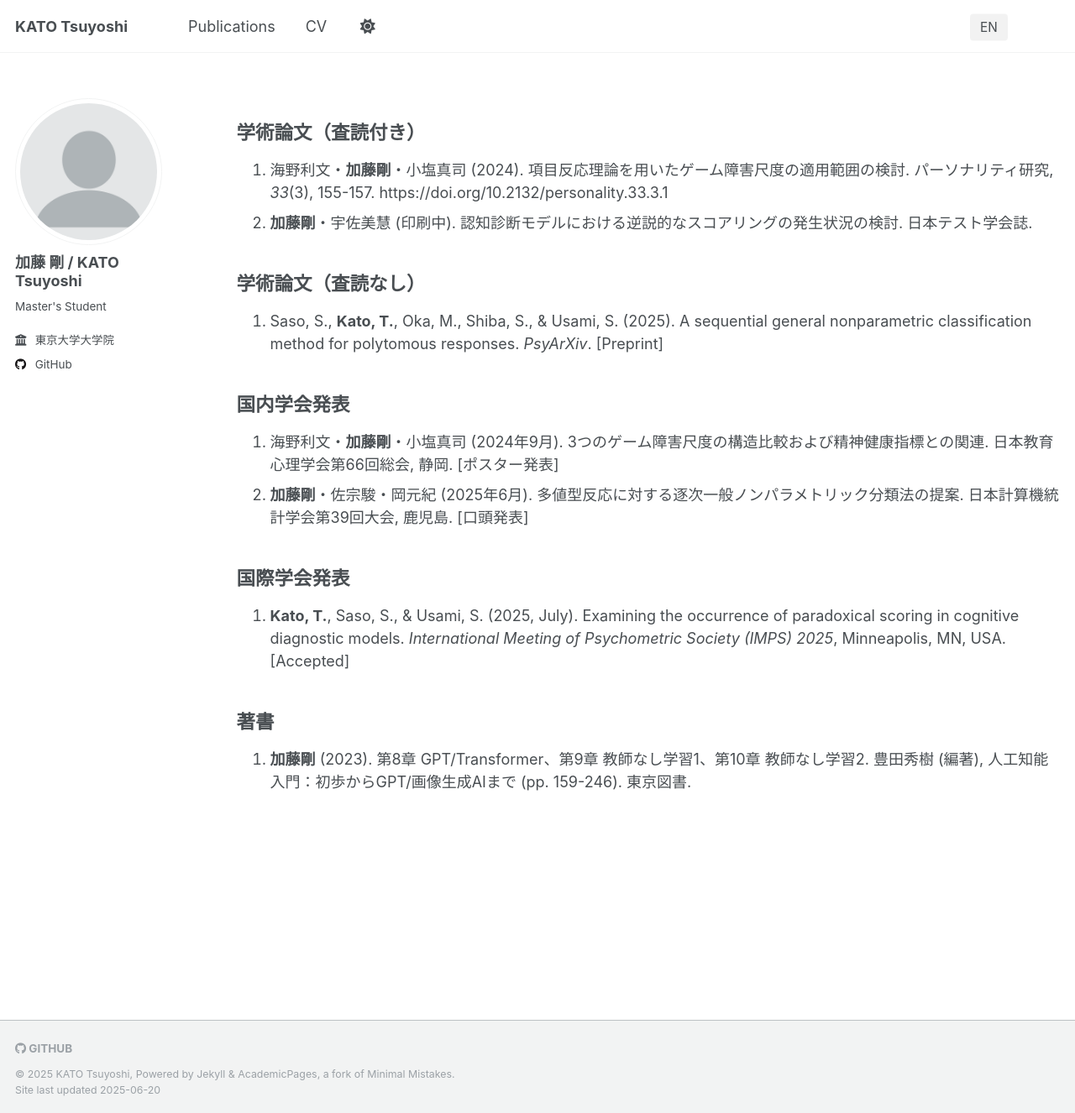
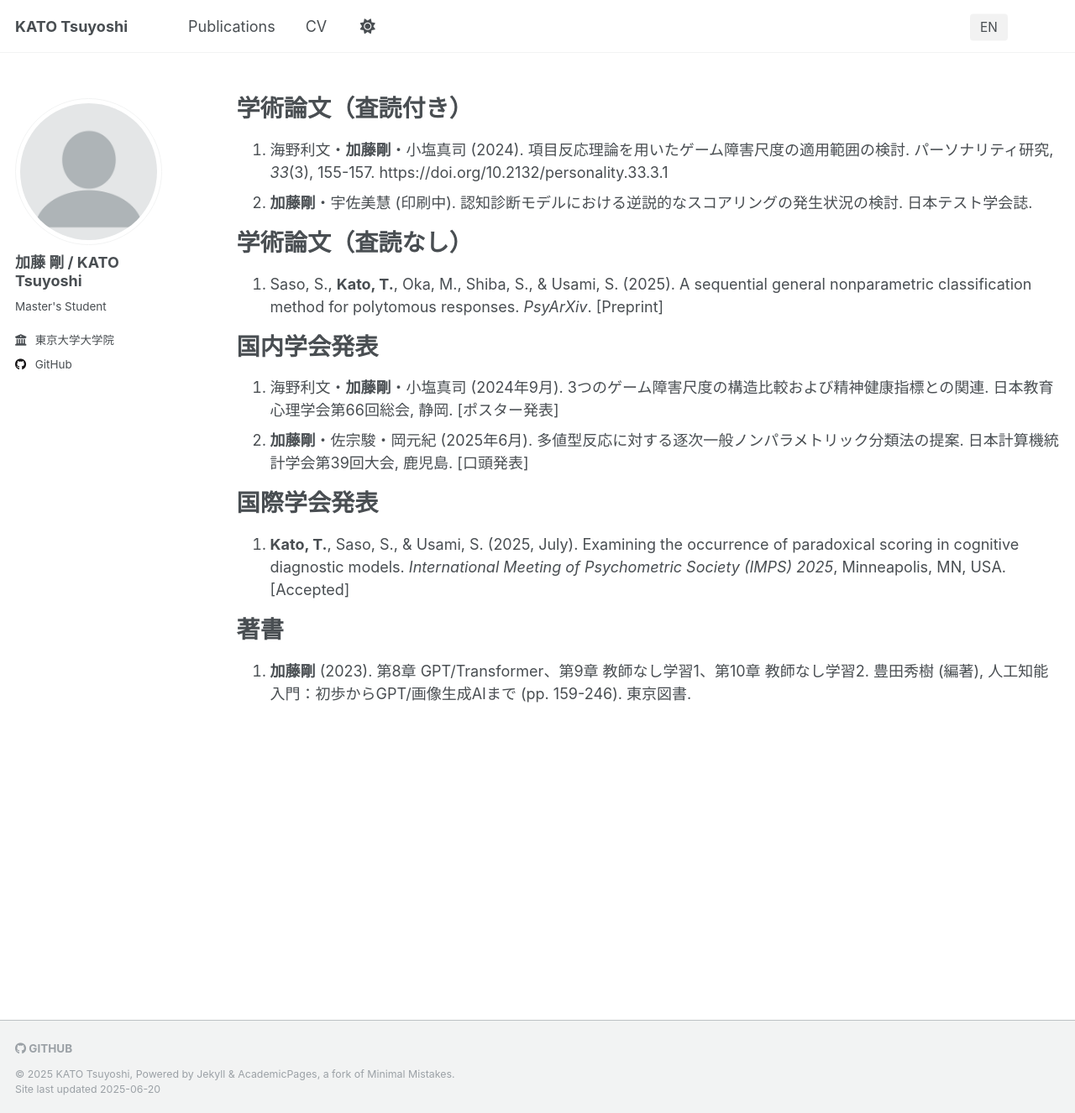
Before and after one commit to coch24/coch24.github.io, a Jekyll site: the page built from _pages/publications.md, in a window 1280 px wide and 1326 px high. Shown: the whole window at 84% size. Built offline with Jekyll 4.4.1, drawn with Linux system fonts in a browser that asks for light colours.

```diff
--- a/_pages/publications.md
+++ b/_pages/publications.md
@@ -6,27 +6,27 @@ author_profile: true
 lang: ja
 ---
 
-## 学術論文（査読付き）
+# 学術論文（査読付き）
 1. 海野利文・**加藤剛**・小塩真司 (2024). 項目反応理論を用いたゲーム障害尺度の適用範囲の検討. パーソナリティ研究, *33*(3), 155-157. https://doi.org/10.2132/personality.33.3.1
 2. **加藤剛**・宇佐美慧 (印刷中). 認知診断モデルにおける逆説的なスコアリングの発生状況の検討. 日本テスト学会誌.
 
 
 
-## 学術論文（査読なし）
+# 学術論文（査読なし）
 1. Saso, S., **Kato, T.**, Oka, M., Shiba, S., & Usami, S. (2025). A sequential general nonparametric classification method for polytomous responses. *PsyArXiv*. [Preprint]
 
 
 
-## 国内学会発表
+# 国内学会発表
 1. 海野利文・**加藤剛**・小塩真司 (2024年9月). 3つのゲーム障害尺度の構造比較および精神健康指標との関連. 日本教育心理学会第66回総会, 静岡. [ポスター発表]
 2. **加藤剛**・佐宗駿・岡元紀 (2025年6月). 多値型反応に対する逐次一般ノンパラメトリック分類法の提案. 日本計算機統計学会第39回大会, 鹿児島. [口頭発表]
 
 
 
-## 国際学会発表
+# 国際学会発表
 1. **Kato, T.**, Saso, S., & Usami, S. (2025, July). Examining the occurrence of paradoxical scoring in cognitive diagnostic models. *International Meeting of Psychometric Society (IMPS) 2025*, Minneapolis, MN, USA. [Accepted]
 
 
 
-## 著書
+# 著書
 1. **加藤剛** (2023). 第8章 GPT/Transformer、第9章 教師なし学習1、第10章 教師なし学習2. 豊田秀樹 (編著), 人工知能入門：初歩からGPT/画像生成AIまで (pp. 159-246). 東京図書.
```
Also changed, not shown: _pages/about.md (line endings or trailing spaces).
